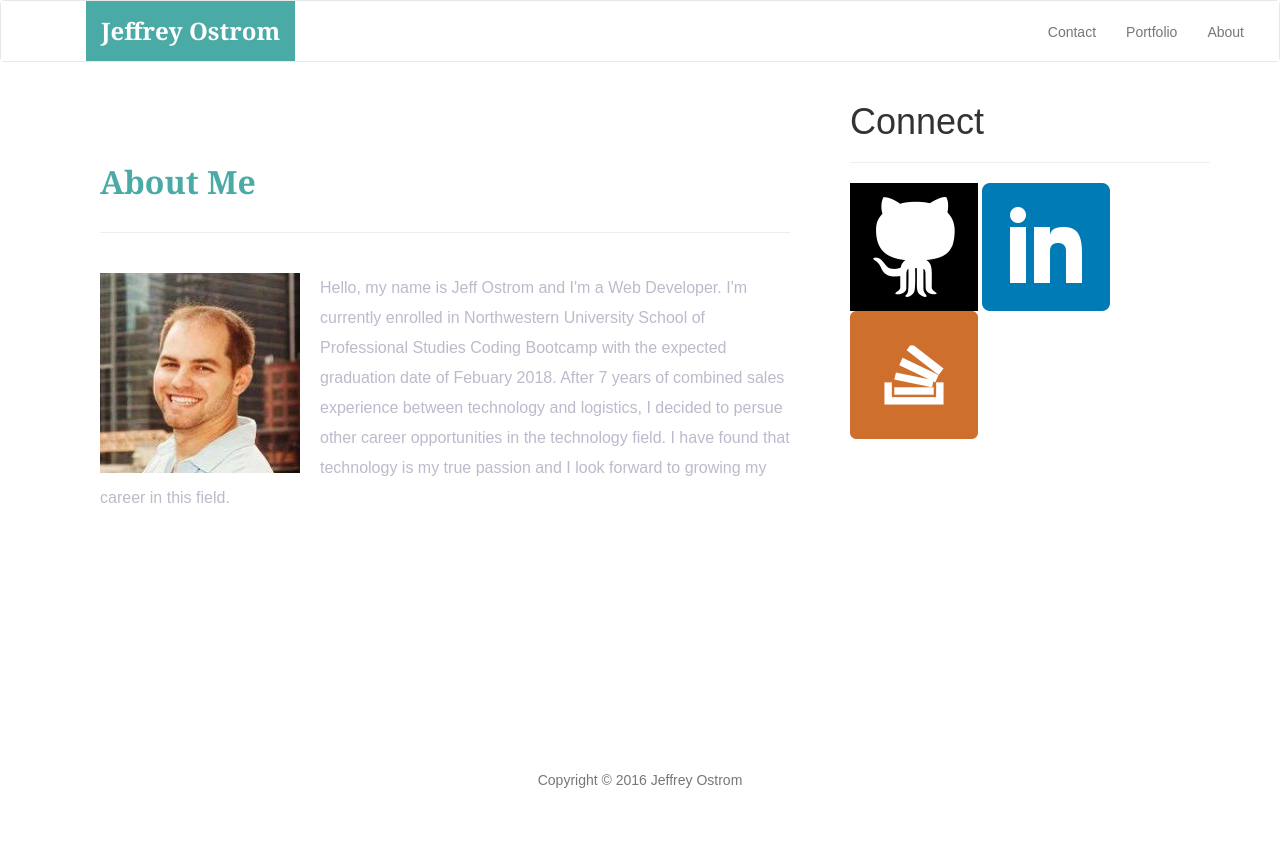
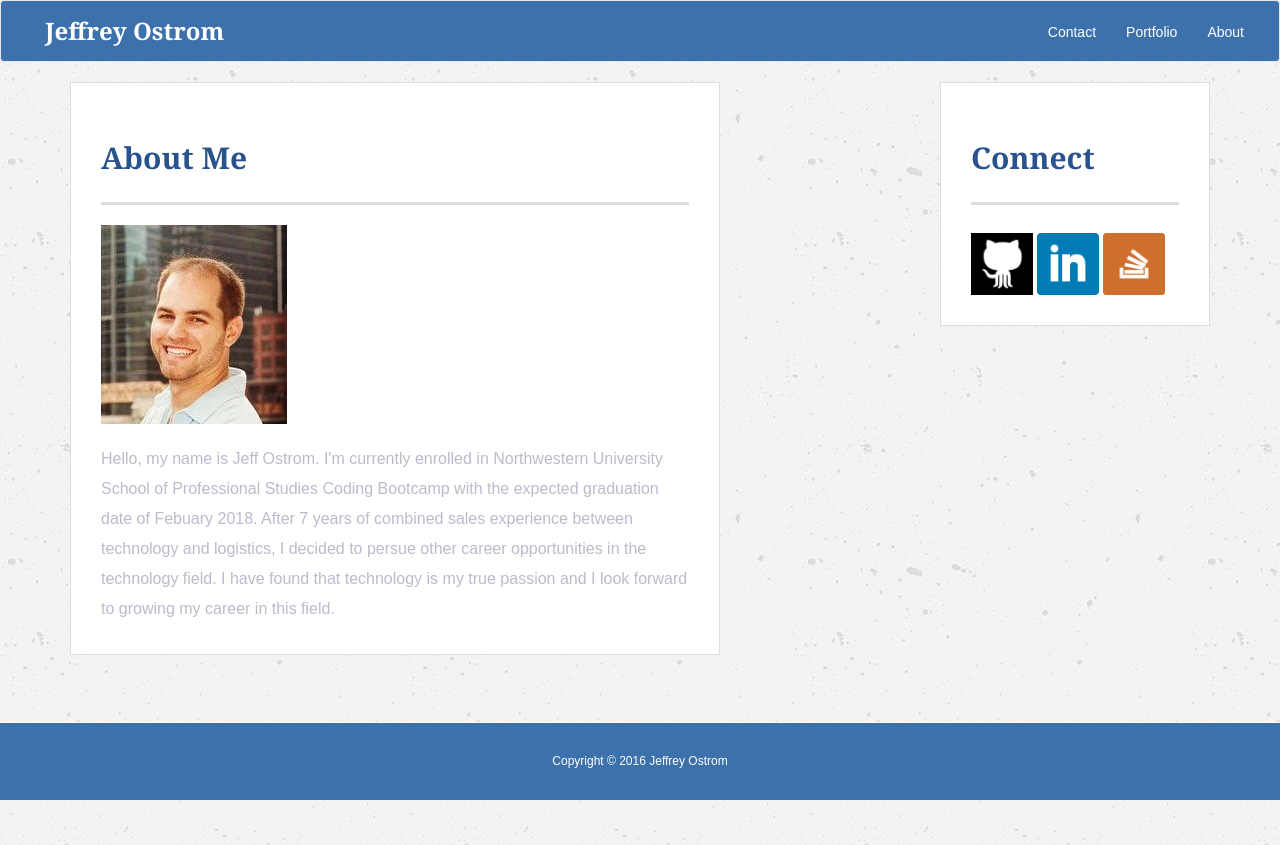
Before and after one commit to JeffOstrom/Bootstrap-Portfolio, a plain HTML site: page index.html in a window 1280 px wide. Before the commit the page ends 800 px from the top, so only its background shows below. Drawn offline with nearby package versions, Linux system fonts and the light colour scheme.

Commit message:
updated profile page

```diff
--- a/assets/css/style.css
+++ b/assets/css/style.css
@@ -1,53 +1,69 @@
 body {
-  /* Positioning */
+  /*Position*/
   margin-bottom: 150px;
 
-  /* Typography */
+  /*Font*/
   font-family: Arial, "Helvetica Neue", Helvetica, sans-serif;
 
-  /* Visual */
-  background-image: url("../imgs/ignasi_pattern_s.png");
+  /*background imaging*/
+  background-image: url("../images/concrete.png");
+}
+  /*font size*/
+h1,
+h2,
+h3,
+p {
+  margin-bottom: 20px;
+  color:
 }
 
-html {
-  /* Positioning */
-  position: relative;
-
-  /* Box-model */
-  min-height: 100%;
+p:last-child {
+  margin-bottom: 0;
+  color: white;
 }
 
-/* ---------NAV START---------- */
-
-.navbar-custom {
-  background-color: #fff;
+h1,
+h2,
+h3 {
+  font-family: Georgia, Times, "Times New Roman", serif;
+  font-weight: 700;
+  color: #28538C;
 }
 
+h1 {
+  padding-bottom: 20px;
+  font-size: 30px;
+  line-height: 49px;
+  border-bottom: 3px solid #ddd;
+}
+
+h2,
+h3 {
+  font-size: 22px;
+}
+
+#C{ color:white; }
+
+/* Top logo */
 #logo {
-  /* Box-model */
   height: 60px;
   padding-top: 20px;
   padding-bottom: 5px;
-
-  /* Positioning */
-  margin-left: 70px;
+  margin-left: 14px;
   font-family: Georgia, Times, "Times New Roman", serif;
-
-  /* Typography */
   font-size: 24px;
   font-weight: bold;
   color: #fff;
-
-  /* Visual */
-  background: #4aaaa5;
+  background: #3C71AC;
 }
 
+.navbar{
+  background-color: #3C71AC ;
+}
+/*Navbar info*/
 .navbar-right-custom {
-  /* Box-model */
   padding-top: 6px;
   padding-right: 20px;
-
-  /* Typography */
   font-family: Arial;
   font-weight: lighter;
 }
@@ -55,49 +71,62 @@ html {
 .navbar-nav > li > a:hover {
   color: #4aaaa5;
 }
-
-/* --------NAV END---------- */
-
-.about-me-header {
-  /* Positioning */
-  margin-bottom: 33px;
-  font-family: Georgia, Times, "Times New Roman", serif;
-
-  /* Typography */
-  font-size: 32px;
-  font-weight: bold;
-  color: #4aaaa5;
+.navbar-right-custom {
+  padding-top: 6px;
+  padding-right: 20px;
+  font-family: Arial;
+  font-weight: lighter;
 }
 
-.about-me-content {
-  /* Box-model */
-  width: 100%;
-  padding: 30px;
-
-  /* Positioning */
-  margin-top: 32px;
-
-  /* Visual */
-  background-color: #fff;
+/* main section */
+.about-me-content{
+    margin-top: 32px;
+    width: 100%;
+    max-width: 650px;
+    padding: 30px;
+    margin: 0 0 40px;
+    background: #fff;
+    border: 1px solid #ddd;
 }
-
 .about-me-content > p {
-  /* Box-model */
   padding-top: 20px;
-
-  /* Typography */
   font-size: 16px;
   line-height: 30px;
   color: #bbc;
 }
 
-#jeff-image {
-  /* Positioning */
-  float: left;
+/* sidebar */
+#connect-with-me-area {
+  float: right;
+  width: 100%;
+  max-width: 270px;
+  padding: 30px;
+  margin-bottom: 20px;
+  background: #fff;
+  border: 1px solid #ddd;
+}
+.social {
+  width: 62px;
+  height: 62px;
+  margin-top: 8px;
+  margin-right: 5px;
+}
 
-  /* Box-model */
-  width: 200px;
-  height: 200px;
-  margin-top: 20px;
-  margin-right: 20px;
+.social:last-child {
+  margin-right: 0;
 }
+
+/* footer */
+footer {
+  padding: 30px 0;
+  clear: both;
+  font-size: 12px;
+  text-align: center;
+  background: #3C71AC;
+  border-top: 8px solid white;
+}
+
+.text-muted{
+  color:white;
+  font-size: 12px;
+}
--- a/index.html
+++ b/index.html
@@ -36,9 +36,9 @@
           <!-- nav links, forms-->
           <div class="collapse navbar-collapse" id="bs-navbar">
             <ul class="nav navbar-nav navbar-right navbar-right-custom">
-              <li><a href="contact.html">Contact</a></li>
-              <li><a href="portfolio.html">Portfolio</a></li>
-              <li><a href="index.html">About</a></li>
+              <li><a href="contact.html" id="C">Contact</a></li>
+              <li><a href="portfolio.html" id="C">Portfolio</a></li>
+              <li><a href="index.html" id="C">About</a></li>
             </ul>
           </div><!--navbar-collapse -->
         </div>
@@ -52,18 +52,16 @@
           <div class="col-md-8">
             <article class="about-me-content">
               <h1 class="about-me-header">About Me</h1>
-              <hr class="about-me-hr"/>
               <img src="assets/images/jeff.jpg"alt="" id="jeff-image"/>
-              <p> Hello, my name is Jeff Ostrom and I'm a Web Developer. I'm currently enrolled in Northwestern University School of Professional Studies Coding Bootcamp with the expected graduation date of Febuary 2018. After 7 years of combined sales experience between technology and logistics, I decided to persue other career opportunities in the technology field. I have found that technology is my true passion and I look forward to growing my career in this field.</p>
+              <p> Hello, my name is Jeff Ostrom. I'm currently enrolled in Northwestern University School of Professional Studies Coding Bootcamp with the expected graduation date of Febuary 2018. After 7 years of combined sales experience between technology and logistics, I decided to persue other career opportunities in the technology field. I have found that technology is my true passion and I look forward to growing my career in this field.</p>
             </article>
           </div>
           <div class="col-md-4">
-
             <!-- Start of Connect With Me Area -->
             <section id="connect-with-me-area">
               <div class="connect-with-me-content">
                 <h1 class="connect-with-me-header">Connect</h1>
-                <hr />
+
                 <a href="https://github.com/JeffOstrom"><img src="assets/images/github.png" class="social" alt="GitHub" /></a>
                   <a href="https://www.linkedin.com/in/jeffreyostrom/"><img src="assets/images/if_square-linkedin_317725.png" class="social" alt="LinkedIn" /></a>
                   <a href="https://stackoverflow.com/"><img src="assets/images/stackoverflow.png" class="social" alt="Stack Overflow" /></a>
```
Also changed, not shown: contact.html (+0 -2 lines), portfolio.html (+11 -3 lines).
